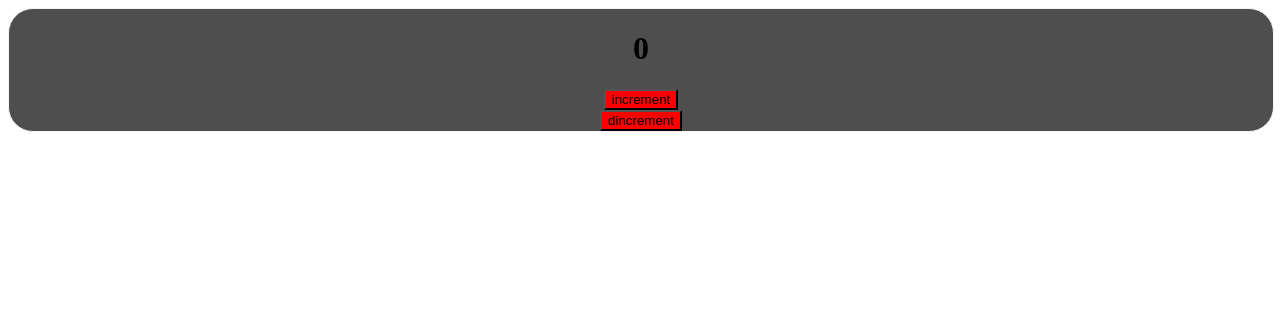
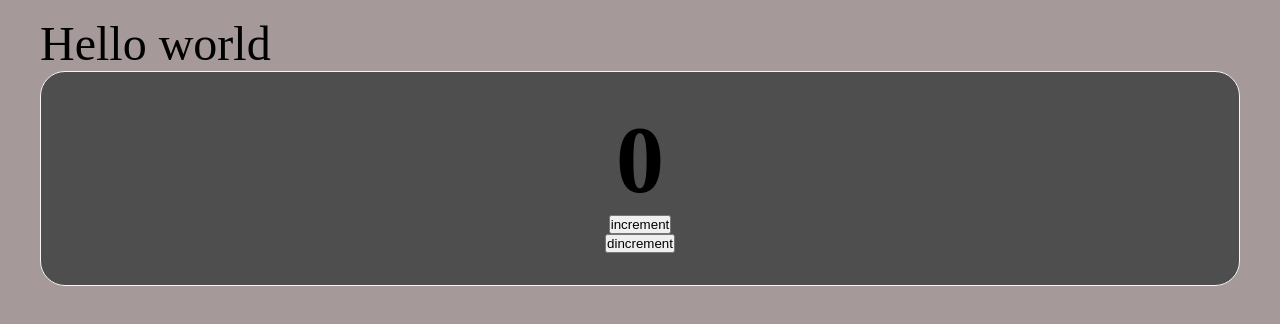
Before and after one commit to LineCoran/social, a React app: page / in a window 1280 px wide. Shown: the top 324 px of the page. Built offline with nearby package versions, Linux system fonts and the light colour scheme.

Commit message:
css modules for build and production

```diff
--- a/package.json
+++ b/package.json
@@ -20,12 +20,14 @@
     "@types/webpack-dev-server": "^4.7.2",
     "css-loader": "^6.8.1",
     "html-webpack-plugin": "^5.5.0",
+    "mini-css-extract-plugin": "^2.7.6",
     "sass": "^1.68.0",
     "sass-loader": "^13.3.2",
     "style-loader": "^3.3.3",
     "ts-loader": "^9.4.4",
     "ts-node": "^10.9.1",
     "typescript": "^4.7.4",
+    "typescript-plugin-css-modules": "^5.0.1",
     "webpack": "^5.88.2",
     "webpack-cli": "^4.9.2"
   },
--- /dev/null
+++ b/src/App.tsx
@@ -0,0 +1,12 @@
+import React from 'react'
+import { Counter } from './components/Counter'
+import './index.scss'
+
+export const App = () => {
+  return (
+    <div className='app'>
+        <p>Hello world</p>
+        <Counter />
+    </div>
+  )
+}
--- a/src/components/Counter.scss
+++ b/src/components/Counter.module.scss
@@ -1,14 +1,22 @@
 .counter {
     width: 100%;
     background: rgb(78, 78, 78);
-    padding: 2rem 10re;
+    padding: 2rem 10rem;
     display: flex;
     flex-direction: column;
     justify-content: center;
     align-items: center;
     border-radius: 25px;
     border: 1px solid whitesmoke;
-    button {
-        background: red;
-    }
+    // button {
+    //     background: red;
+    // }
 }
+
+.hello {
+    background: red;
+}
+
+.hello2 {
+    background: red;
+}
--- a/src/components/Counter.tsx
+++ b/src/components/Counter.tsx
@@ -1,5 +1,5 @@
 import React, { useState } from 'react'
-import './Counter.scss'
+import classes from './Counter.module.scss'
 
 export const Counter = () => {
 
@@ -9,7 +9,7 @@ const increment = () => setCount(prev => prev + 1)
 const dincrement = () => setCount(prev => prev - 1)
 
   return (
-    <div className='counter'>
+    <div className={classes.counter}>
         <h1>{count}</h1>
         <button onClick={increment}>increment</button>
         <button onClick={dincrement}>dincrement</button>
--- /dev/null
+++ b/src/index.scss
@@ -0,0 +1,19 @@
+* {
+    margin: 0;
+    padding: 0;
+    box-sizing: border-box;
+}
+
+body {
+    background: rgb(166, 153, 153);
+    max-width: 1200px;
+    width: 100%;
+    display: flex;
+    flex-direction: column;
+    margin: 0 auto;
+    padding: 1rem 0;
+}
+
+.app {
+    font-size: 48px;
+}
--- a/src/index.tsx
+++ b/src/index.tsx
@@ -1,7 +1,5 @@
 import { render } from "react-dom";
 import { Counter } from "./components/Counter";
+import { App } from "./App";
 
-render(
-    <div><Counter /></div>,
-    document.getElementById('root')
-)
+render( <App />, document.getElementById('root'))
--- a/tsconfig.json
+++ b/tsconfig.json
@@ -9,7 +9,6 @@
     "moduleResolution": "node",
     "allowSyntheticDefaultImports": true,
     "esModuleInterop": true,
-    "baseUrl": "."
   },
   "ts-node": {
     "compilerOptions": {
```
Also changed, not shown: src/Globals.d.ts (added, +10 -0 lines), 4 other files (tests, documents, lock files or other folders).
